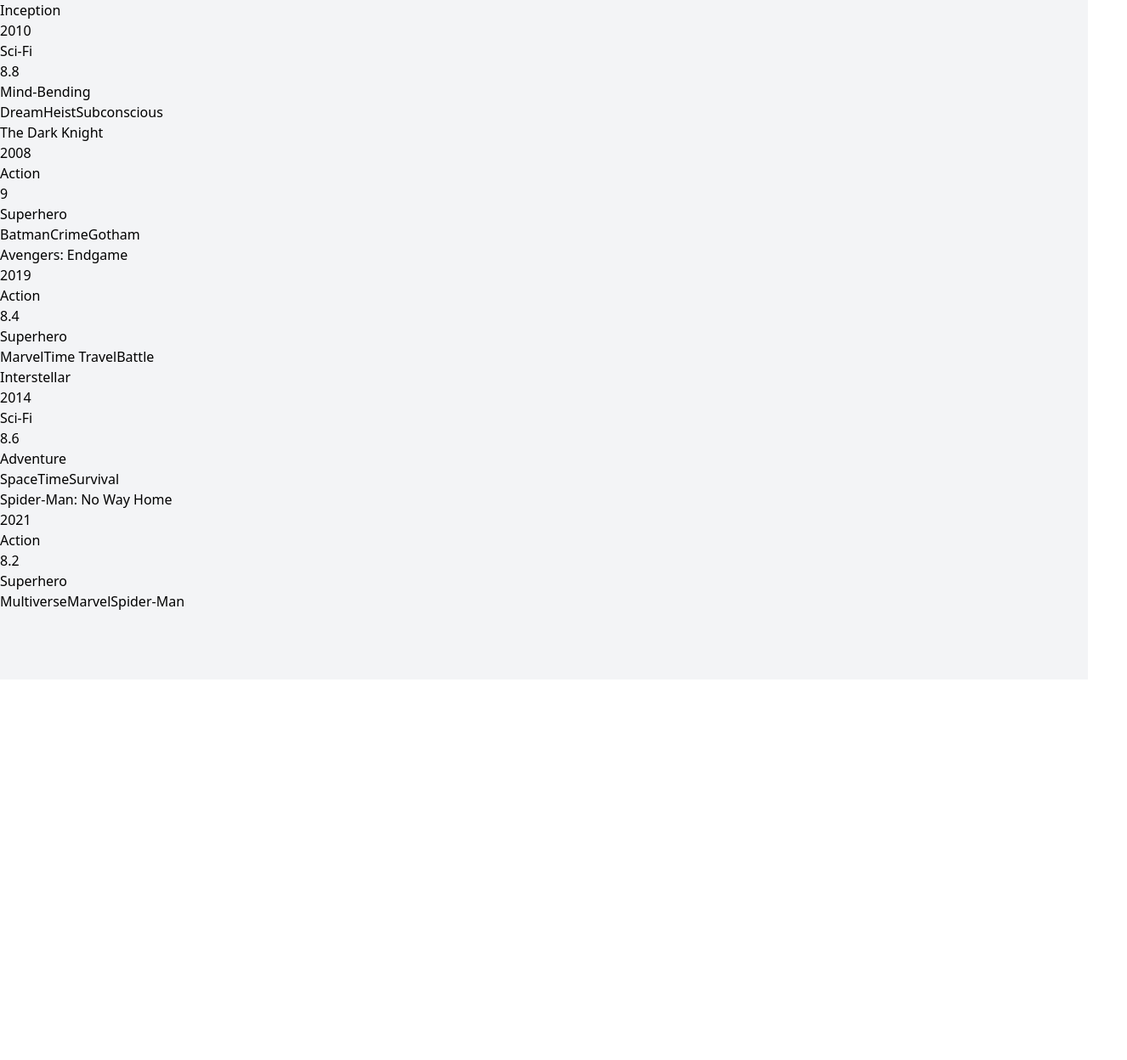
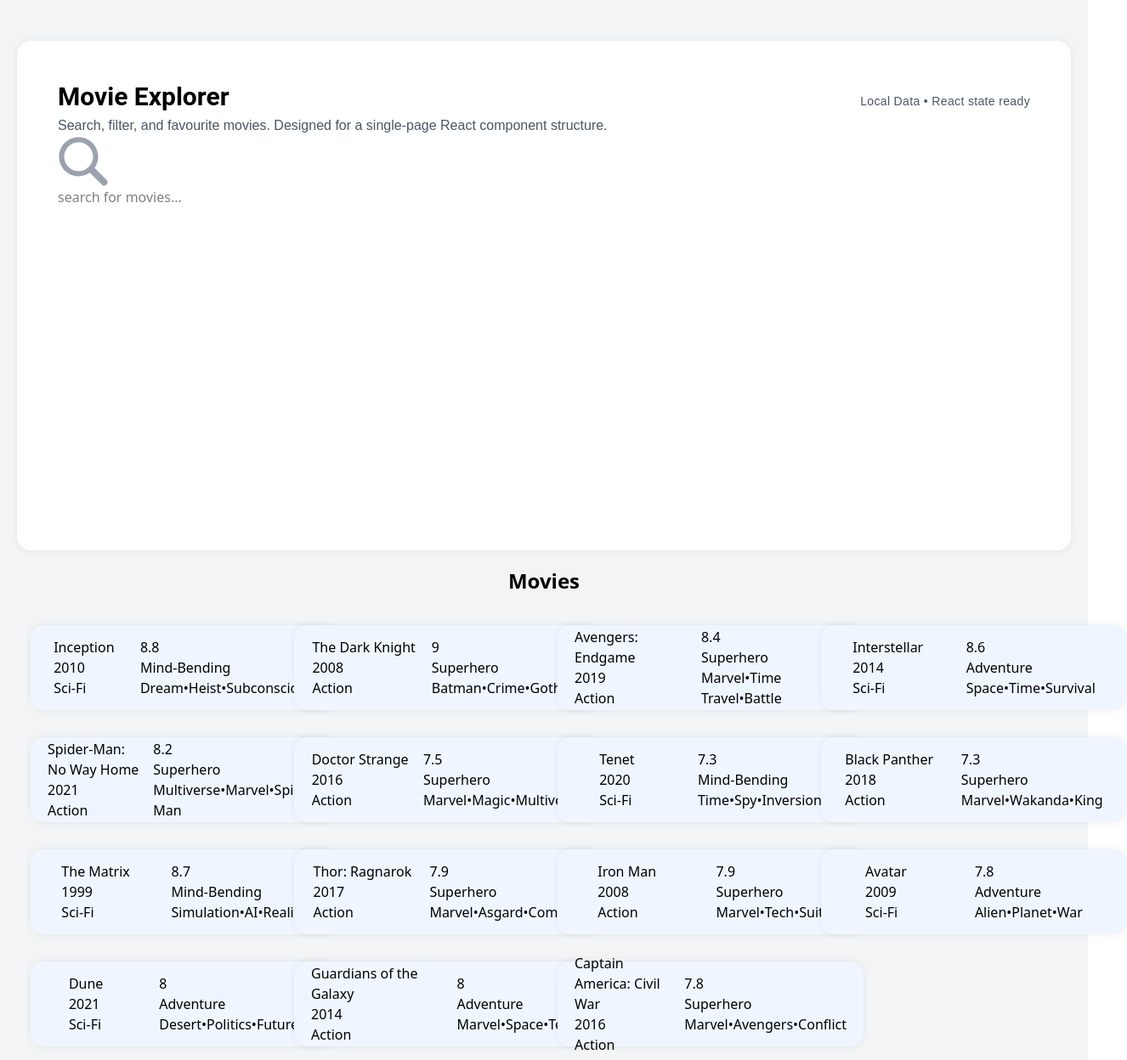
Before and after one commit to akshansh-kakkkar/Movie-SearchBar, a React (Vite) app: page / in a window 1280 px wide. Shown: the whole page at 85% size, 1326 px wide, since content can reach past the window. Before the commit the page ends 800 px from the top, so only its background shows below. Built offline with nearby package versions, Linux system fonts and the light colour scheme.

Commit message:
starting with stylig

```diff
--- a/src/Components/Movies.jsx
+++ b/src/Components/Movies.jsx
@@ -2,11 +2,57 @@
 import Movies from "../Movies.json";
 const MoviesLibrary = () => {
   const [movies, setmovies] = useState(Movies.movies);
+  const [search, setsearch] = useState("");
+  const SearchBar = movies.filter((movies) => {
+    const Search = search.toLowerCase();
+    const MatchSearch =
+      movies.title.toLowerCase().includes(Search) ||
+      movies.year.toString().toLowerCase().includes(Search) ||
+      movies.genre.toLowerCase().includes(Search) ||
+      movies.category.toLowerCase().includes(Search) ||
+      movies.tags.some((actor) => actor.toLowerCase().includes(Search)) ||
+      movies.rating.toString().toLowerCase().includes(Search);
+    return MatchSearch;
+  });
   return (
-    <div className="min-h-screen bg-gray-100">
+    <>
+      <div className="min-h-full bg-gray-100 pt-12 px-5 ">
+        <div className="min-h-150  min-w-90 bg-white rounded-2xl p-12 shadow-1">
+          <div className="flex justify-between place-items-baseline">
+            <div className="flex flex-col gap-1 ">
+              <h1 className=" text-3xl font-semibold Roboto">Movie Explorer</h1>
+              <p className="flex-wrap text-gray-600 Poppins font-medium">Search, filter, and favourite movies. Designed for a single-page React component structure.</p>
+            </div>
+            <div className="flex">
+              <p className="Poppins tracking-wide text-sm text-gray-600">
+                Local Data • React state ready{" "}
+              </p>
+            </div>
+          </div>
           <div className="">
-      {movies.map((Movie) => (
-        <div key={Movie.id}>
+            <img src="/assets/Search.svg" alt="search icon" />
+            <input
+              className="outline-none"
+              type="text"
+              placeholder="search for movies..."
+              value={search}
+              onChange={(e) => setsearch(e.target.value)}
+            />
+          </div>
+
+          {search && (
+            <p className="">
+              Found {SearchBar.length} movie
+              {SearchBar.length !== 1 ? "s" : ""}
+            </p>
+          )}
+          <div className="sm:grid sm:grid-cols-3 gap-5 justify-center">
+            {search &&
+              SearchBar.map((Movie) => (
+                <div
+                  key={Movie.id}
+                  className="flex bg-blue-50 gap-4 m-4 justify-around hover:scale-1.2 hover:-translate-y-1 transition-all duration-300 flex-row shadow-1 min-w-90 max-w-90 min-h-25 max-h-25 items-center p-5 rounded-2xl   "
+                >
                   <div>
                     <h1>{Movie.title}</h1>
                     <p>{Movie.year}</p>
@@ -16,13 +62,37 @@
                     <div>
                       <div>{Movie.rating}</div>
                       <div>{Movie.category}</div>
-              <div>{Movie.tags}</div>
+                      <div>{Movie.tags.join("•")}</div>
                     </div>
                   </div>
                 </div>
               ))}
           </div>
         </div>
+        <h2 className="flex justify-center font-bold m-5 text-2xl">Movies</h2>
+        <div className="sm:grid sm:grid-cols-4">
+          {movies.map((Movie) => (
+            <div
+              key={Movie.id}
+              className="flex bg-blue-50 gap-4 m-4 justify-around hover:scale-1.2 hover:-translate-y-1 transition-all duration-300 flex-row shadow-1 min-w-90 max-w-90 min-h-25 max-h-25 items-center p-5 rounded-2xl   "
+            >
+              <div>
+                <h1>{Movie.title}</h1>
+                <p>{Movie.year}</p>
+                <p>{Movie.genre}</p>
+              </div>
+              <div>
+                <div>
+                  <div>{Movie.rating}</div>
+                  <div>{Movie.category}</div>
+                  <div>{Movie.tags.join("•")}</div>
+                </div>
+              </div>
+            </div>
+          ))}
+        </div>
+      </div>
+    </>
   );
 };
 
--- a/src/Movies.json
+++ b/src/Movies.json
@@ -49,6 +49,107 @@
       "category": "Superhero",
       "tags": ["Multiverse", "Marvel", "Spider-Man"],
       "favorite": false
-    }
+    },
+    {
+  "id": 6,
+  "title": "Doctor Strange",
+  "year": 2016,
+  "genre": "Action",
+  "rating": 7.5,
+  "category": "Superhero",
+  "tags": ["Marvel", "Magic", "Multiverse"],
+  "favorite": false
+},
+{
+  "id": 7,
+  "title": "Tenet",
+  "year": 2020,
+  "genre": "Sci-Fi",
+  "rating": 7.3,
+  "category": "Mind-Bending",
+  "tags": ["Time", "Spy", "Inversion"],
+  "favorite": false
+},
+{
+  "id": 8,
+  "title": "Black Panther",
+  "year": 2018,
+  "genre": "Action",
+  "rating": 7.3,
+  "category": "Superhero",
+  "tags": ["Marvel", "Wakanda", "King"],
+  "favorite": true
+},
+{
+  "id": 9,
+  "title": "The Matrix",
+  "year": 1999,
+  "genre": "Sci-Fi",
+  "rating": 8.7,
+  "category": "Mind-Bending",
+  "tags": ["Simulation", "AI", "Reality"],
+  "favorite": true
+},
+{
+  "id": 10,
+  "title": "Thor: Ragnarok",
+  "year": 2017,
+  "genre": "Action",
+  "rating": 7.9,
+  "category": "Superhero",
+  "tags": ["Marvel", "Asgard", "Comedy"],
+  "favorite": false
+},
+{
+  "id": 11,
+  "title": "Iron Man",
+  "year": 2008,
+  "genre": "Action",
+  "rating": 7.9,
+  "category": "Superhero",
+  "tags": ["Marvel", "Tech", "Suit"],
+  "favorite": true
+},
+{
+  "id": 12,
+  "title": "Avatar",
+  "year": 2009,
+  "genre": "Sci-Fi",
+  "rating": 7.8,
+  "category": "Adventure",
+  "tags": ["Alien", "Planet", "War"],
+  "favorite": false
+},
+{
+  "id": 13,
+  "title": "Dune",
+  "year": 2021,
+  "genre": "Sci-Fi",
+  "rating": 8.0,
+  "category": "Adventure",
+  "tags": ["Desert", "Politics", "Future"],
+  "favorite": true
+},
+{
+  "id": 14,
+  "title": "Guardians of the Galaxy",
+  "year": 2014,
+  "genre": "Action",
+  "rating": 8.0,
+  "category": "Adventure",
+  "tags": ["Marvel", "Space", "Team"],
+  "favorite": false
+},
+{
+  "id": 15,
+  "title": "Captain America: Civil War",
+  "year": 2016,
+  "genre": "Action",
+  "rating": 7.8,
+  "category": "Superhero",
+  "tags": ["Marvel", "Avengers", "Conflict"],
+  "favorite": true
+}
+
   ]
 }
--- a/src/index.css
+++ b/src/index.css
@@ -1 +1,16 @@
-@import "tailwindcss"
+@import "tailwindcss";
+@import url('https://fonts.googleapis.com/css2?family=Roboto:ital,wght@0,100..900;1,100..900&display=swap');
+@import url('https://fonts.googleapis.com/css2?family=Poppins:ital,wght@0,100;0,200;0,300;0,400;0,500;0,600;0,700;0,800;0,900;1,100;1,200;1,300;1,400;1,500;1,600;1,700;1,800;1,900&display=swap');
+
+.shadow-1 {
+  box-shadow: 0px 0px 9px rgba(0, 0, 0, 0.07);
+}
+
+
+.Roboto{
+    font-family: "Roboto", sans-serif;
+}
+
+.Poppins{
+    font-family: "poppins", sans-serif;
+}
```
Also changed, not shown: public/assets/Search.svg (added). Lines whose indentation alone changed are shown as unchanged.
